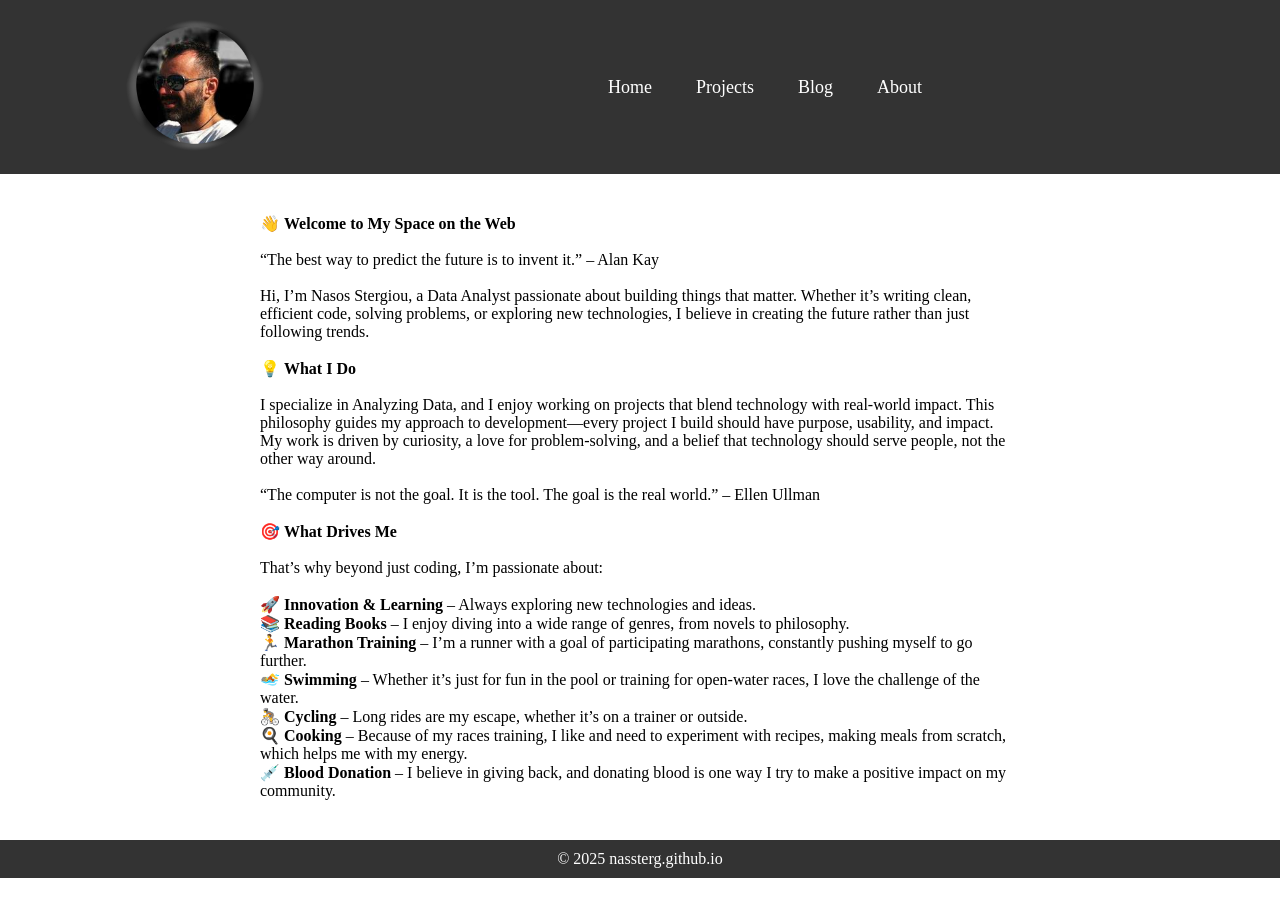
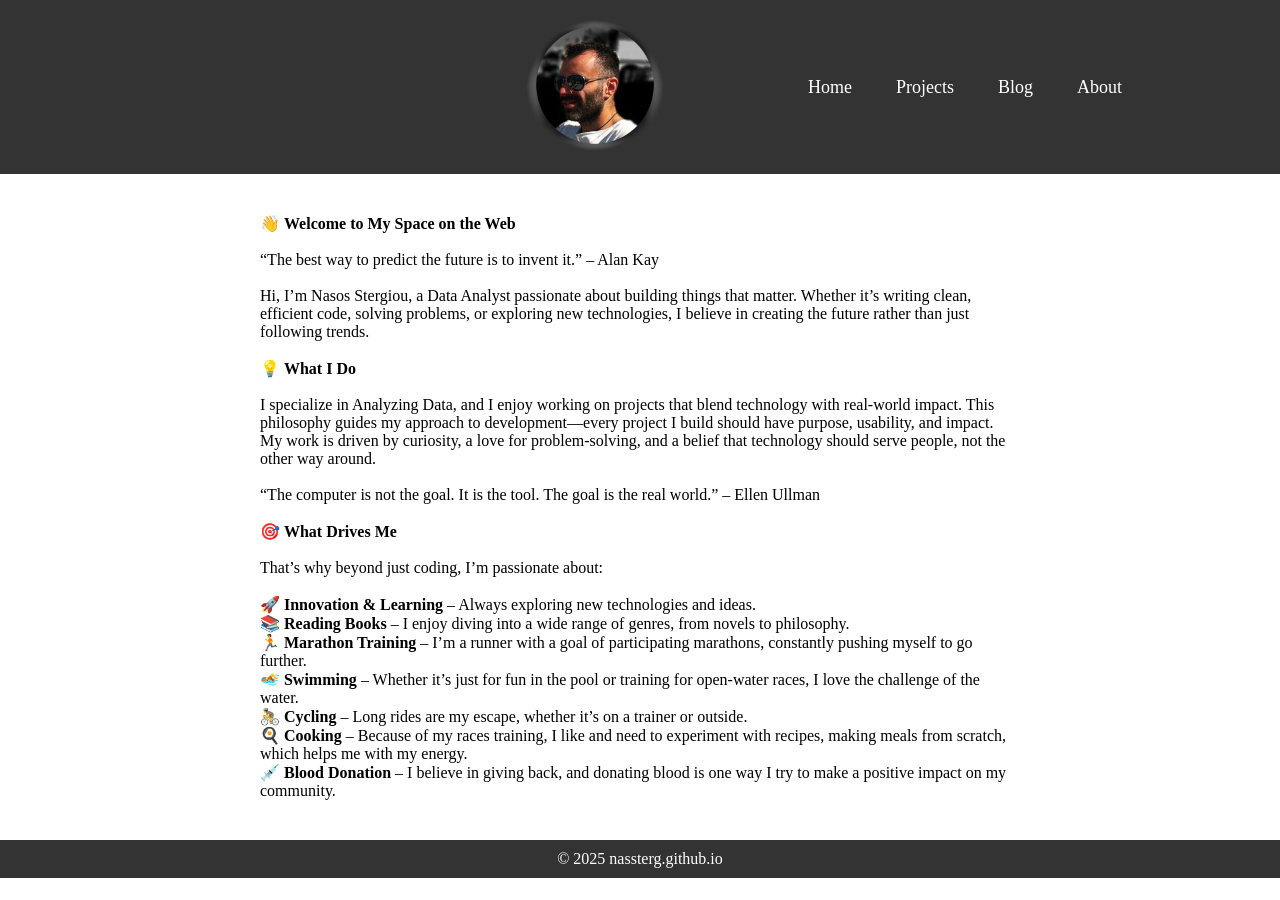
Before and after one commit to nassterg/nassterg.github.io, a Jekyll site: the page built from README.md, in a window 1280 px wide. Built offline with Jekyll 4.4.1, drawn with Linux system fonts in a browser that asks for light colours; our own code applies the rules of GitHub Pages for plain Markdown files.

Commit message:
Update style.css

```diff
--- a/assets/css/style.css
+++ b/assets/css/style.css
@@ -47,7 +47,7 @@
 
 /* Logo positioned near the menu, not far right */
 .logo {
-    margin-left: 100px; /* Move it a bit away from the menu */
+    margin-left: 500px; /* Move it a bit away from the menu */
 }
 
 .logo .avatar {
```
